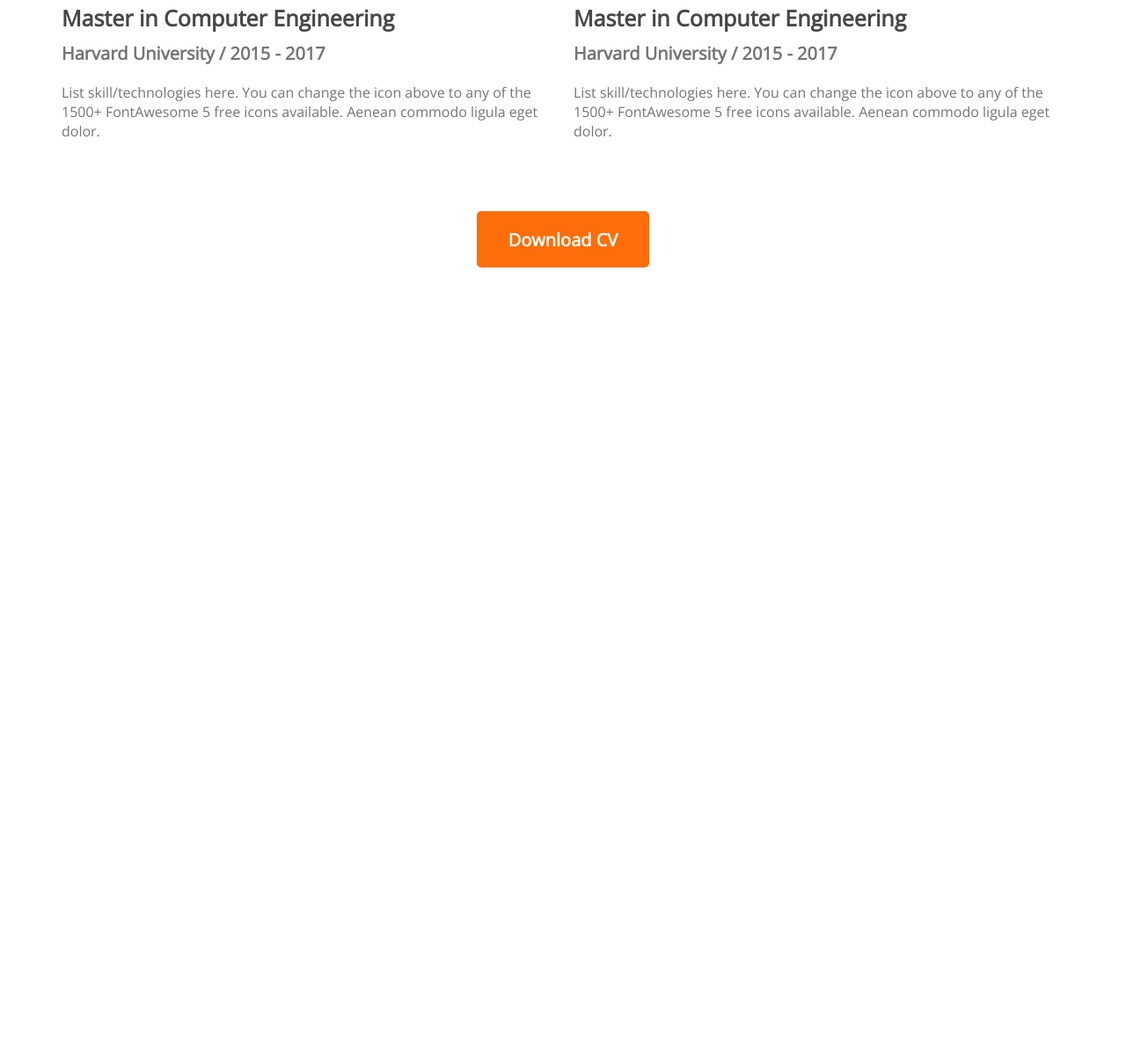
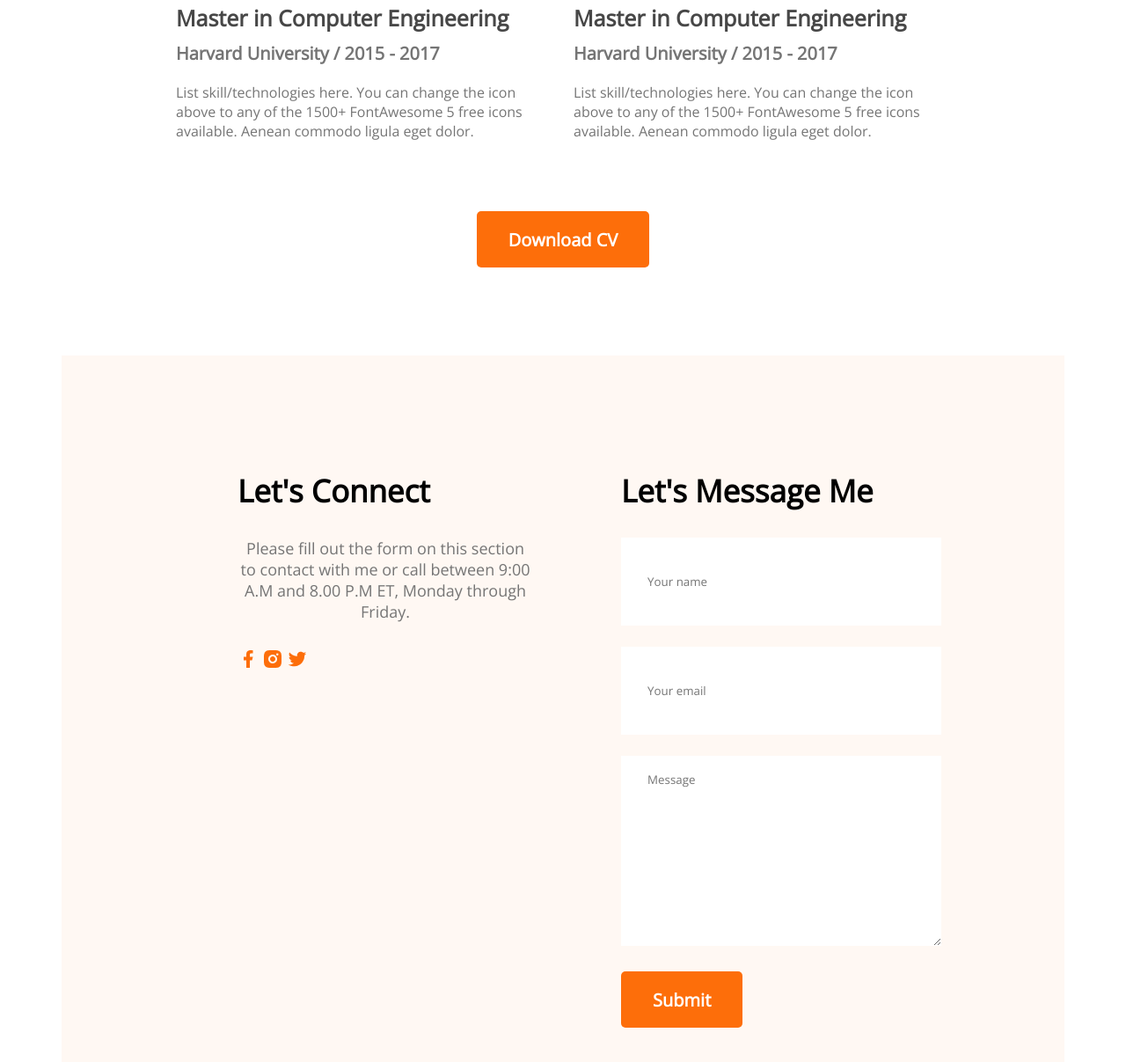
Before and after one commit to ikabir702/developer-Portfolio, a plain HTML site: page index.html in a window 1280 px wide. Shown: the part 3008-4215 px from the top of the page at 88% size. Before the commit the page ends 3312 px from the top, so only its background shows below. Drawn offline with nearby package versions, Linux system fonts and the light colour scheme.

Commit message:
contact section added

```diff
--- a/index.html
+++ b/index.html
@@ -166,7 +166,28 @@
         <!-- contact section -->
 
         <section class="contact">
-
+            <div>
+                <h3 class="section-title">Let's Connect</h3>
+                <p class="section-description">Please fill out the form on this section to contact with me or call between 9:00 A.M and 8.00 P.M ET, Monday through Friday.</p>
+                <a href="#">
+                    <img src="images/icons/facebook.png" alt="">
+                </a>
+                <a href="#">
+                    <img src="images/icons/insta.png" alt="">
+                </a>
+                <a href="#">
+                    <img src="images/icons/twitter.png" alt="">
+                </a>
+            </div>
+            <div>
+                <h3 class="section-title">Let's Message Me</h3>
+                <form action="">
+                    <input type="text" placeholder="Your name">
+                    <input type="text" placeholder="Your email">
+                    <textarea name="" id="" cols="30" rows="10" placeholder="Message"></textarea>
+                    <input class="btn-primary" type="button" value="Submit">
+                </form>
+            </div>
         </section>
     </main>
     <footer>
--- a/styles/protfolio.css
+++ b/styles/protfolio.css
@@ -160,7 +160,10 @@ main {
 }
 
 /* resume section styles */
-
+.resume{
+    margin-left: 130px;
+    margin-right: 130px;
+}
 .resume-content {
     display: flex;
     gap: 24px;
@@ -196,4 +199,33 @@ main {
 .resume-btn{
     margin-top: 50px;
     text-align: center;
+    margin-bottom: 100px;
 }
+
+/* contact section styles */
+
+.contact{
+    display: flex;
+    gap: 100px;
+    background-color: #FFF8F3;
+    padding: 130px 200px;
+}
+
+.contact .section-title{
+    text-align: left;
+}
+
+.contact a{
+    text-decoration: none;
+}
+
+.contact input[type="text"], input[type="email"], textarea{
+    margin-bottom: 24px;
+    border: 0;
+    width: 100%;
+    padding: 18px 30px;
+}
+
+input{
+    height: 64px;
+}
```
